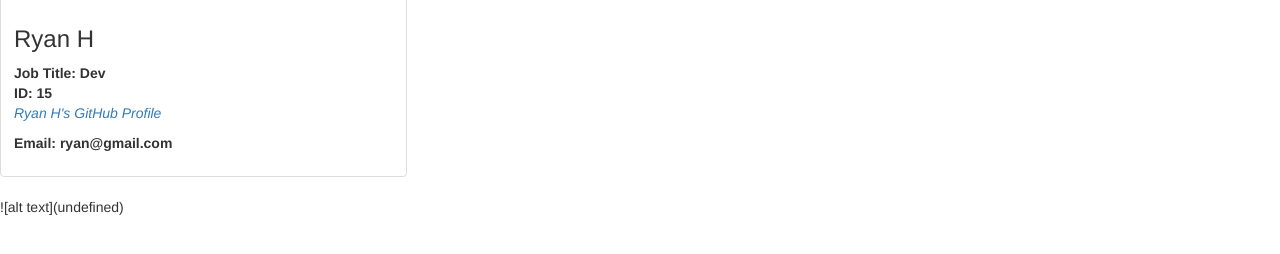
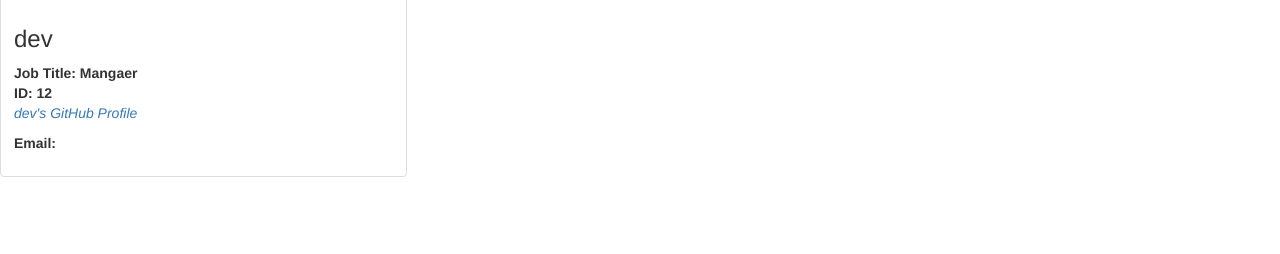
Before and after one commit to rhx1138/gen-my-team, a website: page index.html in a window 1280 px wide. Shown: the part 226-480 px from the top of the page. Drawn offline with nearby package versions, Linux system fonts and the light colour scheme.

```diff
--- a/index.html
+++ b/index.html
@@ -24,21 +24,21 @@
                     <img src="https://avatars3.githubusercontent.com/u/14098981?s=460&v=4" width="50%" alt="...">
                     <div class="caption">
                         <!-- add blue background color to the name and job title -->
-                        <h3>Ryan H</h3>
+                        <h3>dev</h3>
                         <p>
-                            <strong>Job Title:  Dev</strong>
+                            <strong>Job Title:  Mangaer</strong>
                             <br>
-                            <strong>ID: 15</strong>
+                            <strong>ID: 12</strong>
                             <br>
 
                             <em>
-                                <a href="https://github.com/rhx1138">
-                                Ryan H's GitHub Profile
+                                <a href="https://github.com/">
+                                dev's GitHub Profile
                                 </a>
                             </em>
                         </p>
                         <p>
-                            <strong>Email:  ryan@gmail.com</strong>
+                            <strong>Email:  </strong>
                         </p>
                     </div>
                 </div>
@@ -51,4 +51,3 @@
 
     </body>
     </html>
-    ![alt text](undefined)
```
Also changed, not shown: index.js (+16 -6 lines), package.json (added, +19 -0 lines), utils/generatePage.js (+7 -1 lines), lib/engineer.js (added), lib/htmlSection.js (added), lib/intern.js (added), lib/manager.js (added), 1 other file.
